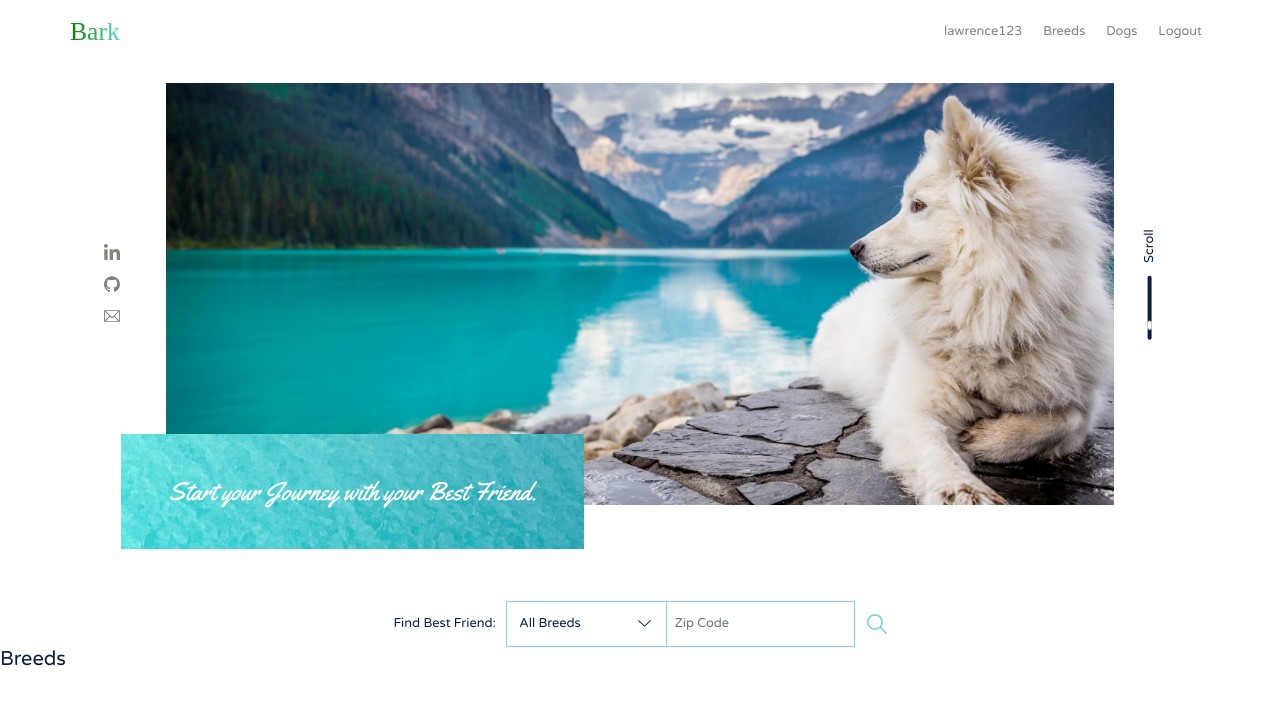
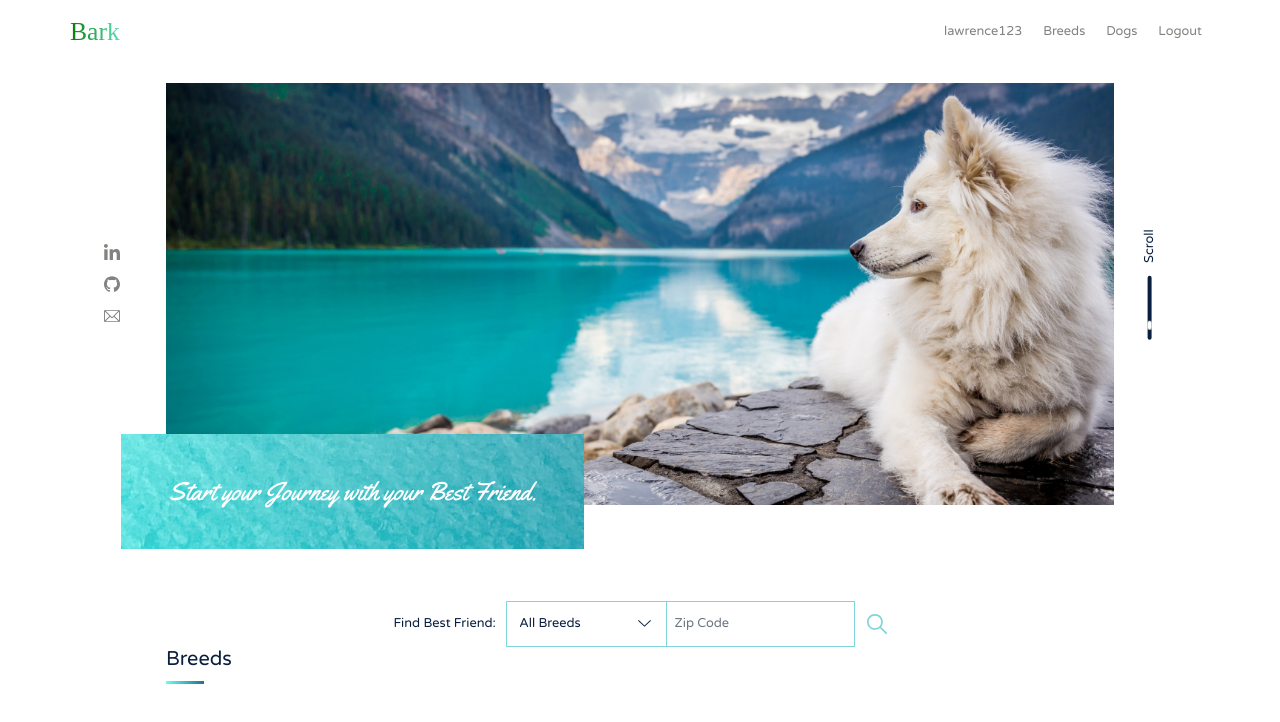
Before and after one commit to lawrencedovin/capstone-2-bark, a React (Create React App) app in the folder bark/: page / in a window 1280 px wide. Shown: the top 722 px of the page. Built offline with nearby package versions, Linux system fonts and the light colour scheme; a web font is replaced by a local one.

Commit message:
Updated home separator styles

```diff
--- a/bark/src/components/HomeSeperator/HomeSeperator.js
+++ b/bark/src/components/HomeSeperator/HomeSeperator.js
@@ -3,11 +3,15 @@ import React from 'react';
 
 const HomeSeperator = ({title}) => (
   <div data-testid="HomeSeperator">
-    <div className="home-seperator">
-      <h1 className="home-separator__title">
-        {title}
-      </h1>
-      <div className="home-seperator__underline"></div>
+    <div className="container-fluid">
+      <div className="row">
+        <div className="home-seperator col-md-10 mx-auto">
+          <h1 className="home-separator__title">
+            {title}
+          </h1>
+          <div className="home-seperator__underline"></div>
+        </div>
+      </div>
     </div>
   </div>
 );
--- a/bark/src/css/styles.css
+++ b/bark/src/css/styles.css
@@ -157,3 +157,12 @@ button {
     filter: invert(89%) sepia(15%) saturate(974%) hue-rotate(129deg) brightness(88%) contrast(90%); }
     .dog-search-filter__icon--search:hover {
       filter: invert(68%) sepia(35%) saturate(613%) hue-rotate(134deg) brightness(92%) contrast(95%); }
+
+.home-seperator__title {
+  font-size: 2.4rem; }
+
+.home-seperator__underline {
+  height: .4rem;
+  width: 4.8rem;
+  background: linear-gradient(90.4deg, #6BFDF2 0%, #1C738E 100%);
+  margin-top: 1.2rem; }
--- a/bark/src/sass/components/_home-seperator.scss
+++ b/bark/src/sass/components/_home-seperator.scss
@@ -0,0 +1,11 @@
+.home-seperator {
+    &__title {
+        font-size: $font-size-smedium;
+    }
+    &__underline {
+        height: .4rem;
+        width: 4.8rem;
+        background: linear-gradient(90.4deg, #6BFDF2 0%, #1C738E 100%);
+        margin-top: 1.2rem;
+    }
+}
```
